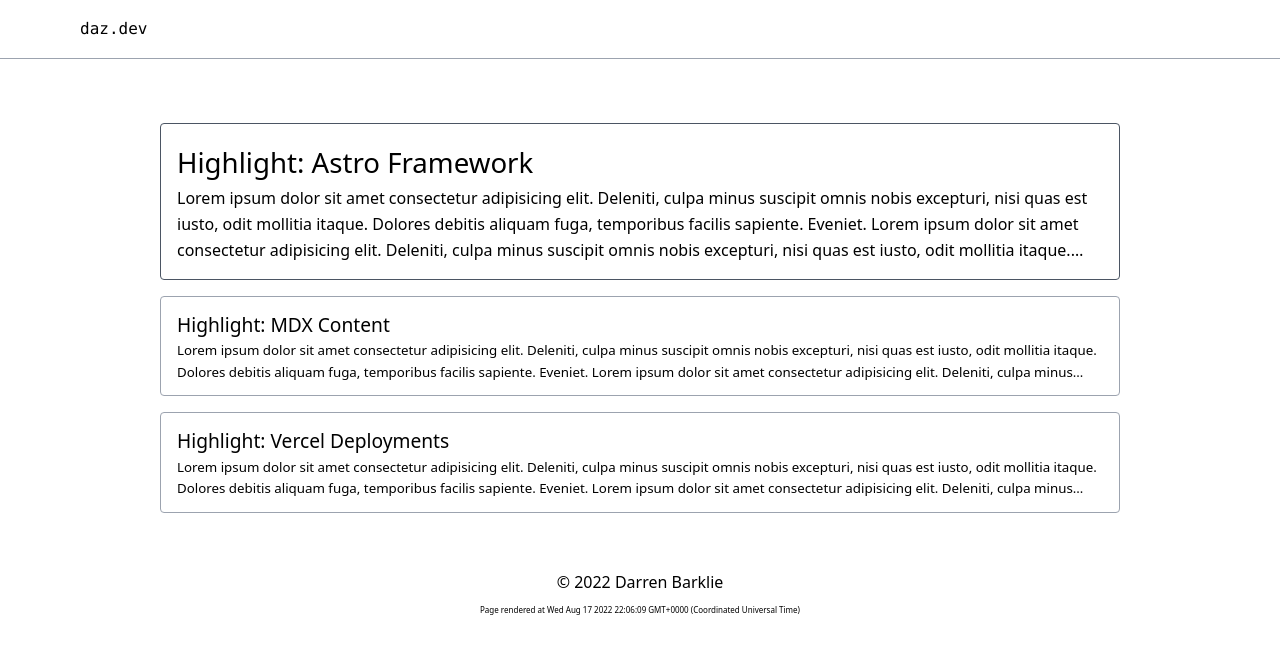
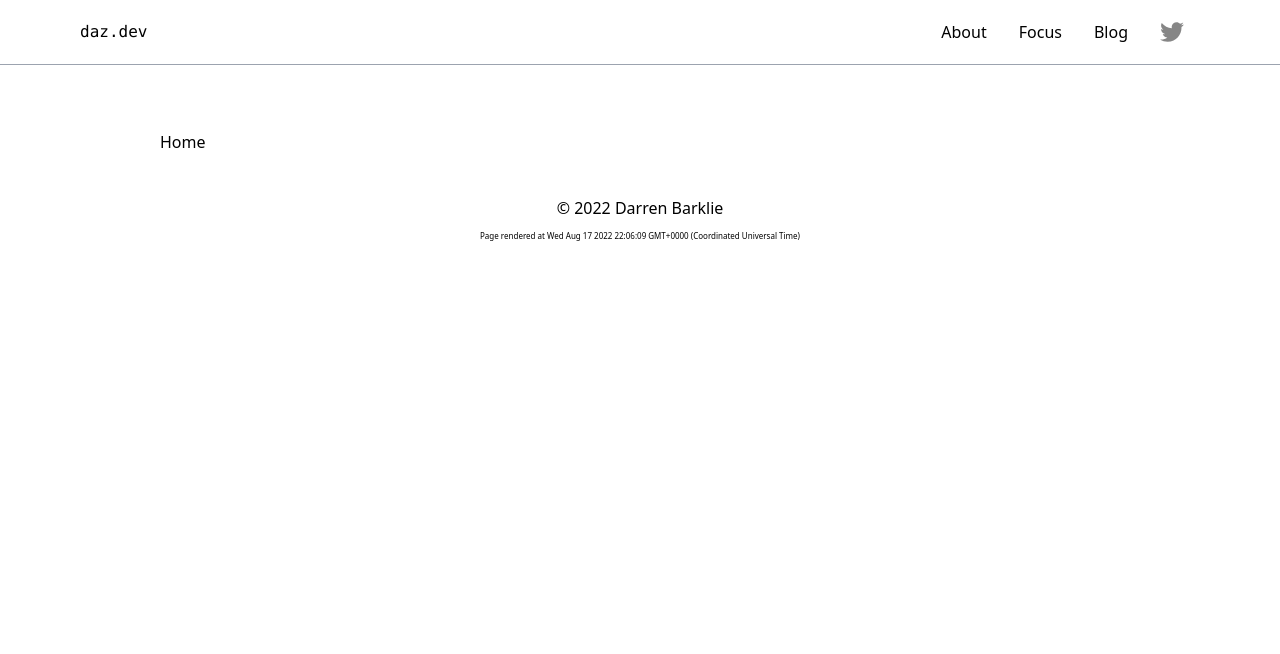
Before and after one commit to darrenbarklie/dazdotdev, an Astro site: page / in a window 1280 px wide. Built offline with nearby package versions, Linux system fonts and the light colour scheme; Astro itself is replaced by a stand-in of ours.

Commit message:
Refactor Header, add NavItems, animate social icon

```diff
--- a/src/components/_globals/Header.astro
+++ /dev/null
@@ -1,9 +0,0 @@
----
-const homeLink = `/`;
----
-
-<header class="border-b border-gray-400 mb-16">
-  <div class="container py-4">
-    <div id="brand" class="font-mono bold"><a href={homeLink}>daz.dev</a></div>
-  </div>
-</header>
--- /dev/null
+++ b/src/components/_globals/header/Brand.astro
@@ -0,0 +1,5 @@
+---
+const homeLink = `/`;
+---
+
+<div id="brand" class="font-mono bold"><a href={homeLink}>daz.dev</a></div>
--- /dev/null
+++ b/src/components/_globals/header/Header.astro
@@ -0,0 +1,12 @@
+---
+import Brand from "./Brand.astro";
+import Navigation from "./Navigation.astro";
+---
+
+<header class="border-b border-gray-400 mb-16">
+  <div class="container flex justify-between items-center">
+    <Brand />
+
+    <Navigation />
+  </div>
+</header>
--- /dev/null
+++ b/src/components/_globals/header/NavLink.astro
@@ -0,0 +1,12 @@
+---
+const { title, url } = Astro.props;
+
+interface Props {
+  title: string;
+  url: string;
+}
+---
+
+<a href={url} class="px-4">
+  {title}
+</a>
--- /dev/null
+++ b/src/components/_globals/header/Navigation.astro
@@ -0,0 +1,27 @@
+---
+import NavLink from "./NavLink.astro";
+import SocialLink from "./SocialLink.astro";
+---
+
+<nav class="flex h-16" aria-labelledby="primary-navigation">
+  <h2 id="primary-navigation" class="invisible">Primary Navigation</h2>
+
+  <ul class="flex h-full">
+    <li class="flex items-center">
+      <NavLink title="About" url="about" />
+    </li>
+    <li class="flex items-center">
+      <NavLink title="Focus" url="focus" />
+    </li>
+    <li class="flex items-center">
+      <NavLink title="Blog" url="blog" />
+    </li>
+    <li class="flex items-center">
+      <SocialLink
+        title="Twitter"
+        url="https://twitter.com/dazdotdev"
+        img="/svg/logo-social-twitter.svg"
+      />
+    </li>
+  </ul>
+</nav>
--- /dev/null
+++ b/src/components/_globals/header/SocialLink.astro
@@ -0,0 +1,17 @@
+---
+const { title, url, img } = Astro.props;
+
+interface Props {
+  title: string;
+  url: string;
+  img: string;
+}
+---
+
+<a
+  href={url}
+  target="_blank"
+  class="px-4 grayscale-[100%] hover:grayscale-0 hover:transition-all duration-1000 hover:ease-in"
+>
+  <img src={img} alt={title} width="24px" height="24px" />
+</a>
--- a/src/layouts/Layout.astro
+++ b/src/layouts/Layout.astro
@@ -1,5 +1,5 @@
 ---
-import Header from "../components/_globals/Header.astro";
+import Header from "../components/_globals/header/Header.astro";
 import Footer from "../components/_globals/Footer.astro";
 
 export interface Props {
--- /dev/null
+++ b/src/pages/about.astro
@@ -0,0 +1,4 @@
+---
+---
+
+<h1>About</h1>
--- /dev/null
+++ b/src/pages/focus.astro
@@ -0,0 +1,15 @@
+---
+import Layout from "../layouts/Layout.astro";
+// @ts-ignore: File is not a module known issue
+import Focus from "../components/Focus.astro";
+---
+
+<Layout title="Home">
+  <div class="container">
+    <main>
+      <Focus type="headline" title="Astro Framework" />
+      <Focus type="highlight" title="MDX Content" />
+      <Focus type="highlight" title="Vercel Deployments" />
+    </main>
+  </div>
+</Layout>
--- a/src/pages/index.astro
+++ b/src/pages/index.astro
@@ -1,15 +1,11 @@
 ---
 import Layout from "../layouts/Layout.astro";
-// @ts-ignore: File is not a module known issue
-import Focus from "../components/Focus.astro";
 ---
 
 <Layout title="Home">
   <div class="container">
     <main>
-      <Focus type="headline" title="Astro Framework" />
-      <Focus type="highlight" title="MDX Content" />
-      <Focus type="highlight" title="Vercel Deployments" />
+      <h1>Home</h1>
     </main>
   </div>
 </Layout>
```
Also changed, not shown: DEVLOG.md (+5 -0 lines), public/svg/logo-social-twitter.svg (added).
